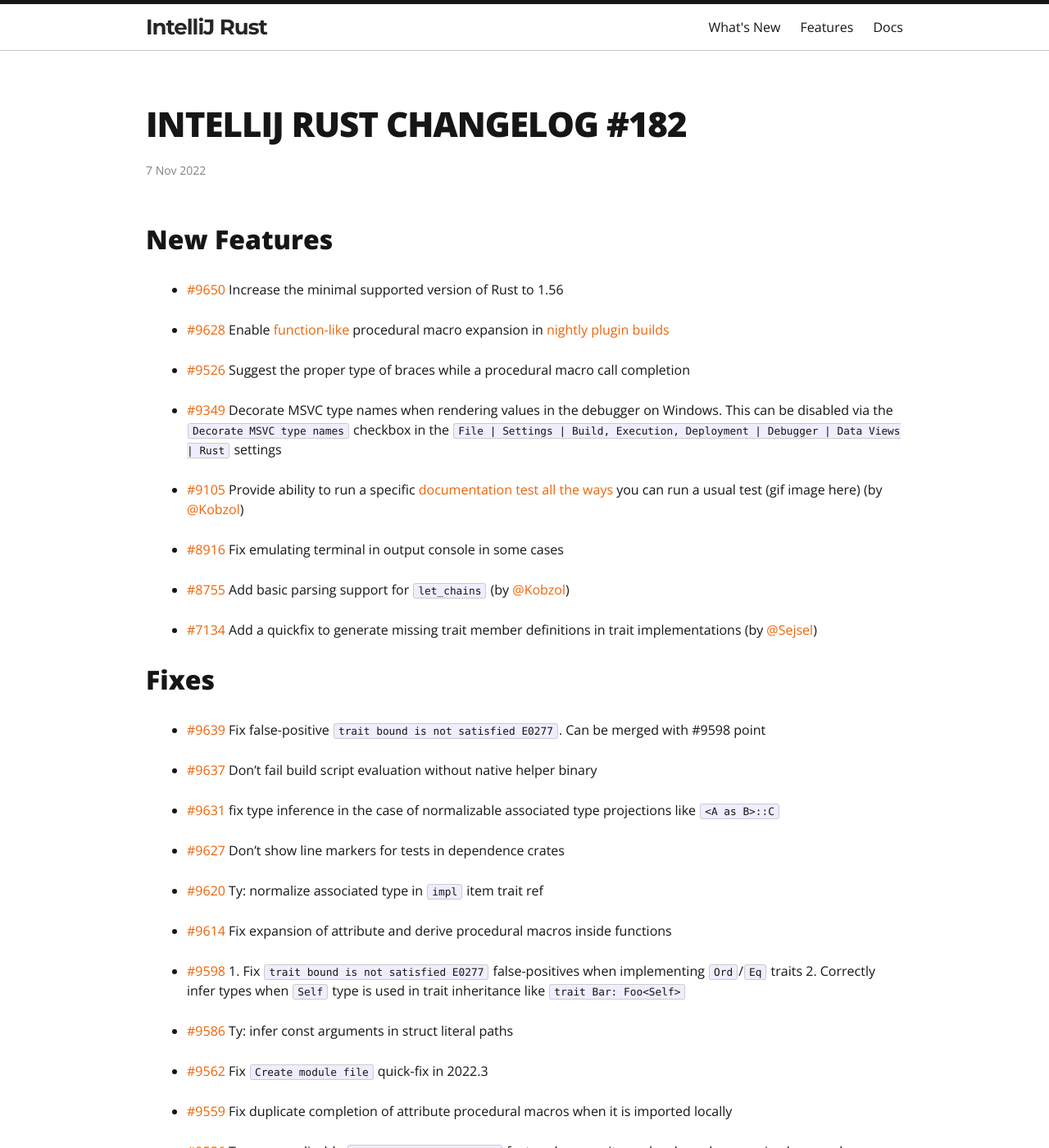
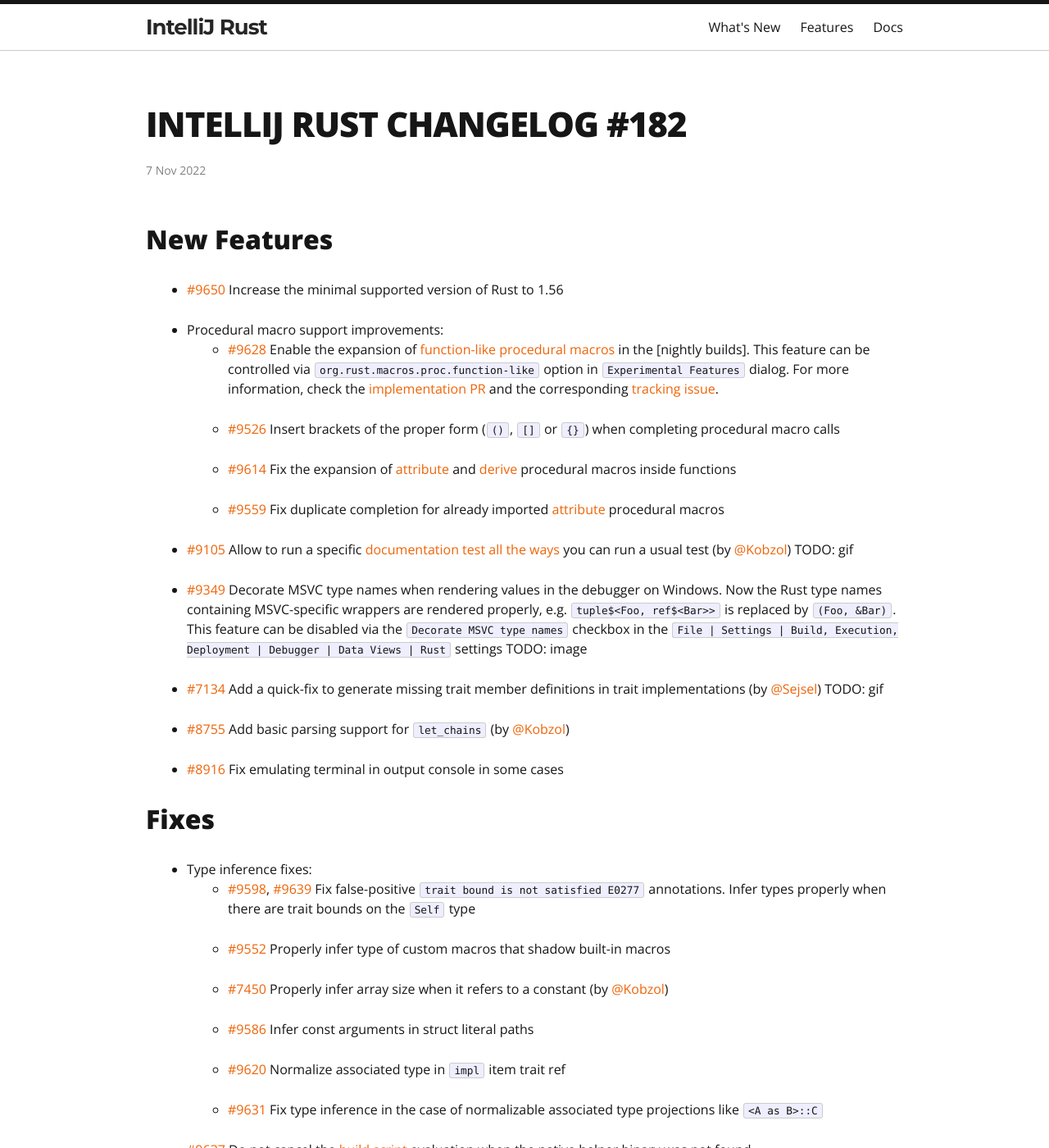
Before and after one commit to intellij-rust/intellij-rust.github.io, a Jekyll site: the page built from _posts/2022-11-07-changelog-182.markdown, in a window 1280 px wide and 1400 px high. Shown: the whole window at 82% size. Built offline with Jekyll 4.4.1, drawn with Linux system fonts in a browser that asks for light colours; nearby versions of some CDN libraries; some web fonts are replaced; some of the changed text lies outside the part shown.

Commit message:
WIP: Changelog 182

```diff
--- a/_posts/2022-11-07-changelog-182.markdown
+++ b/_posts/2022-11-07-changelog-182.markdown
@@ -9,53 +9,60 @@
 
 * [#9650] Increase the minimal supported version of Rust to 1.56
 
-* [#9628] Enable [function-like](https://doc.rust-lang.org/reference/procedural-macros.html#function-like-procedural-macros) procedural macro expansion in [nightly plugin builds](https://plugins.jetbrains.com/plugin/8182-rust/docs/rust-quick-start.html#install-nightly)
+* Procedural macro support improvements:
+  * [#9628] Enable the expansion of [function-like procedural macros] in the [nightly builds].
+    This feature can be controlled via `org.rust.macros.proc.function-like` option in `Experimental Features` dialog.
+    For more information, check the [implementation PR](https://github.com/intellij-rust/intellij-rust/pull/6564) and the corresponding [tracking issue](https://github.com/intellij-rust/intellij-rust/issues/6908).
 
-* [#9526] Suggest the proper type of braces while a procedural macro call completion
+  * [#9526] Insert brackets of the proper form (`()`, `[]` or `{}`) when completing procedural macro calls
 
-* [#9349] Decorate MSVC type names when rendering values in the debugger on Windows. This can be disabled via the `Decorate MSVC type names` checkbox in the `File | Settings | Build, Execution, Deployment | Debugger | Data Views | Rust` settings
+  * [#9614] Fix the expansion of [attribute] and [derive] procedural macros inside functions
 
-* [#9105] Provide ability to run a specific [documentation test](https://doc.rust-lang.org/rustdoc/write-documentation/documentation-tests.html) [all the ways](https://plugins.jetbrains.com/plugin/8182-rust/docs/rust-testing.html) you can run a usual test (gif image here) (by [@Kobzol])
+  * [#9559] Fix duplicate completion for already imported [attribute] procedural macros
+
+* [#9105] Allow to run a specific [documentation test](https://doc.rust-lang.org/rustdoc/write-documentation/documentation-tests.html) [all the ways](https://plugins.jetbrains.com/plugin/8182-rust/docs/rust-testing.html) you can run a usual test (by [@Kobzol])
+TODO: gif
+
+* [#9349] Decorate MSVC type names when rendering values in the debugger on Windows. Now the Rust type names containing MSVC-specific wrappers are rendered properly, e.g. `tuple$<Foo, ref$<Bar>>` is replaced by `(Foo, &Bar)`.
+  This feature can be disabled via the `Decorate MSVC type names` checkbox in the `File | Settings | Build, Execution, Deployment | Debugger | Data Views | Rust` settings
+TODO: image
+
+* [#7134] Add a quick-fix to generate missing trait member definitions in trait implementations (by [@Sejsel])
+TODO: gif
+
+* [#8755] Add basic parsing support for `let_chains` (by [@Kobzol])
 
 * [#8916] Fix emulating terminal in output console in some cases
 
-* [#8755] Add basic parsing support for `let_chains` (by [@Kobzol])
-
-* [#7134] Add a quickfix to generate missing trait member definitions in trait implementations (by [@Sejsel])
-
 ## Fixes
 
-* [#9639] Fix false-positive `trait bound is not satisfied E0277`. Can be merged with #9598 point
+* Type inference fixes:
+  * [#9598], [#9639] Fix false-positive `trait bound is not satisfied E0277` annotations.
+    Infer types properly when there are trait bounds on the `Self` type
 
-* [#9637] Don't fail build script evaluation without native helper binary
+  * [#9552] Properly infer type of custom macros that shadow built-in macros
 
-* [#9631] fix type inference in the case of normalizable associated type projections like `<A as B>::C`
+  * [#7450] Properly infer array size when it refers to a constant (by [@Kobzol])
 
-* [#9627] Don't show line markers for tests in dependence crates
+  * [#9586] Infer const arguments in struct literal paths
 
-* [#9620] Ty: normalize associated type in `impl` item trait ref
+  * [#9620] Normalize associated type in `impl` item trait ref
 
-* [#9614] Fix expansion of attribute and derive procedural macros inside functions
+  * [#9631] Fix type inference in the case of normalizable associated type projections like `<A as B>::C`
 
-* [#9598] 1. Fix `trait bound is not satisfied E0277` false-positives when implementing `Ord`/`Eq` traits 2. Correctly infer types when `Self` type is used in trait inheritance like `trait Bar: Foo<Self>`
+* [#9637] Do not cancel the [build script] evaluation when the native helper binary was not found
 
-* [#9586] Ty: infer const arguments in struct literal paths
+* [#9627] Do not show line markers for tests in dependence crates
 
-* [#9562] Fix `Create module file` quick-fix in 2022.3
-
-* [#9559] Fix duplicate completion of attribute procedural macros when it is imported locally
+* [#9562] Fix `Create module file` quick-fix in 2022.3 EAPs
 
 * [#9556] Temporary disable `Insert imports on paste` feature because it may be slow when copying large code fragments
 
-* [#9552] Properly infer type of custom macros which shadow built-in macros
+* [#9550] Do not resolve and complete macros after `::`
 
-* [#9550] Don't resolve and complete macros after `::`
+* [#9469] Fix randomly appearing false-positive `Variable is never used` annotation when the variable is only used in a macro call
 
-* [#9469] Fix issue #9468 random false-positive `Variable is never used`
-
-* [#9170] Fix raw identifier in `use declarations` not complete (by [@Stzx])
-
-* [#7450] Improve type inference of array sizes (by [@Kobzol])
+* [#9170] Fix completion for raw identifiers inside `use` declarations (by [@Stzx])
 
 ## Internal Improvements
 
@@ -92,3 +99,9 @@
 [#9637]: https://github.com/intellij-rust/intellij-rust/pull/9637
 [#9639]: https://github.com/intellij-rust/intellij-rust/pull/9639
 [#9650]: https://github.com/intellij-rust/intellij-rust/pull/9650
+
+[build script]: https://doc.rust-lang.org/cargo/reference/build-scripts.html
+[function-like procedural macros]: https://doc.rust-lang.org/reference/procedural-macros.html#function-like-procedural-macros
+[nightly plugin builds]: https://plugins.jetbrains.com/plugin/8182-rust/docs/rust-quick-start.html#install-nightly
+[attribute]: https://doc.rust-lang.org/reference/procedural-macros.html#attribute-macros
+[derive]: https://doc.rust-lang.org/reference/procedural-macros.html#derive-macros
```
